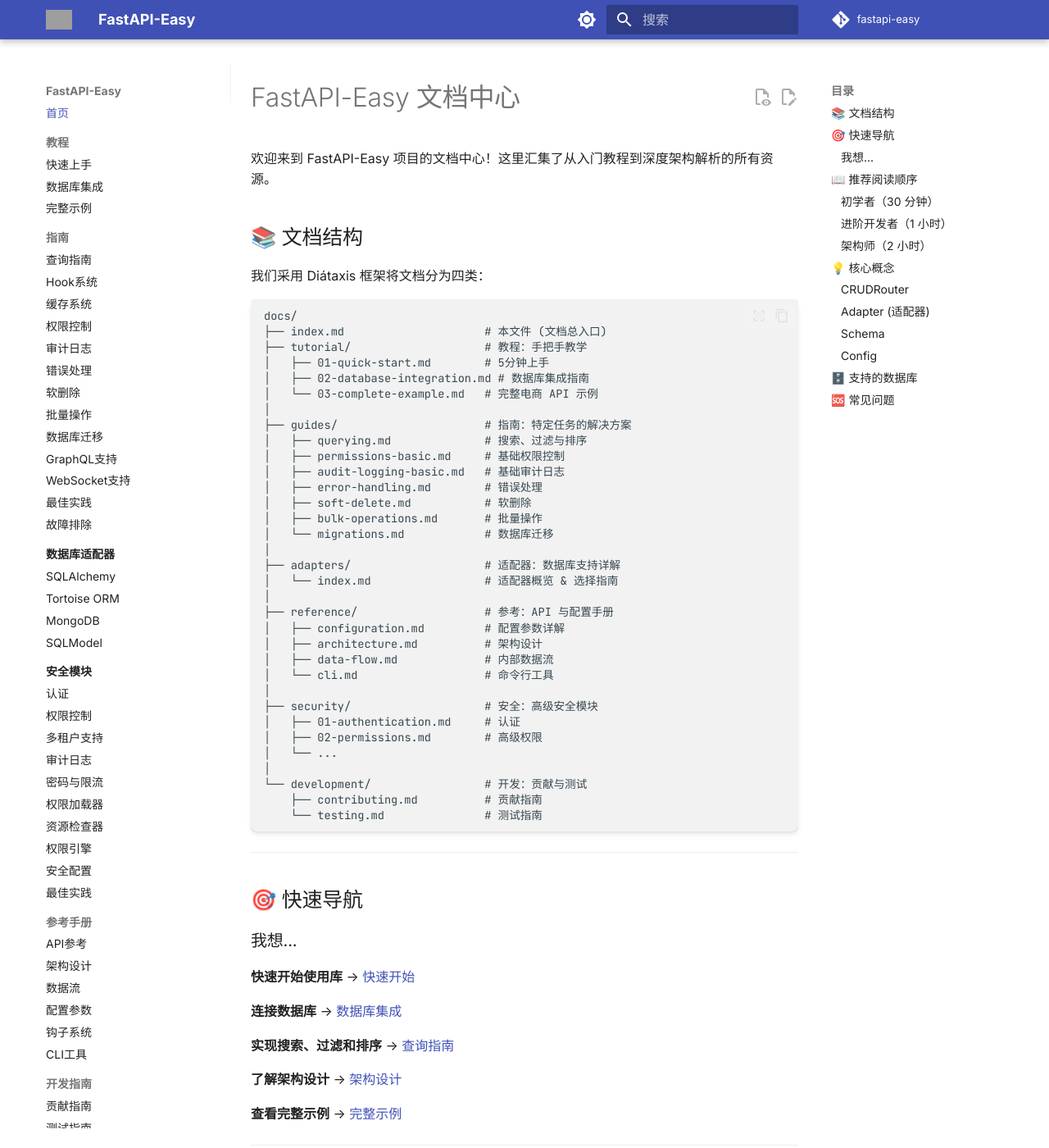
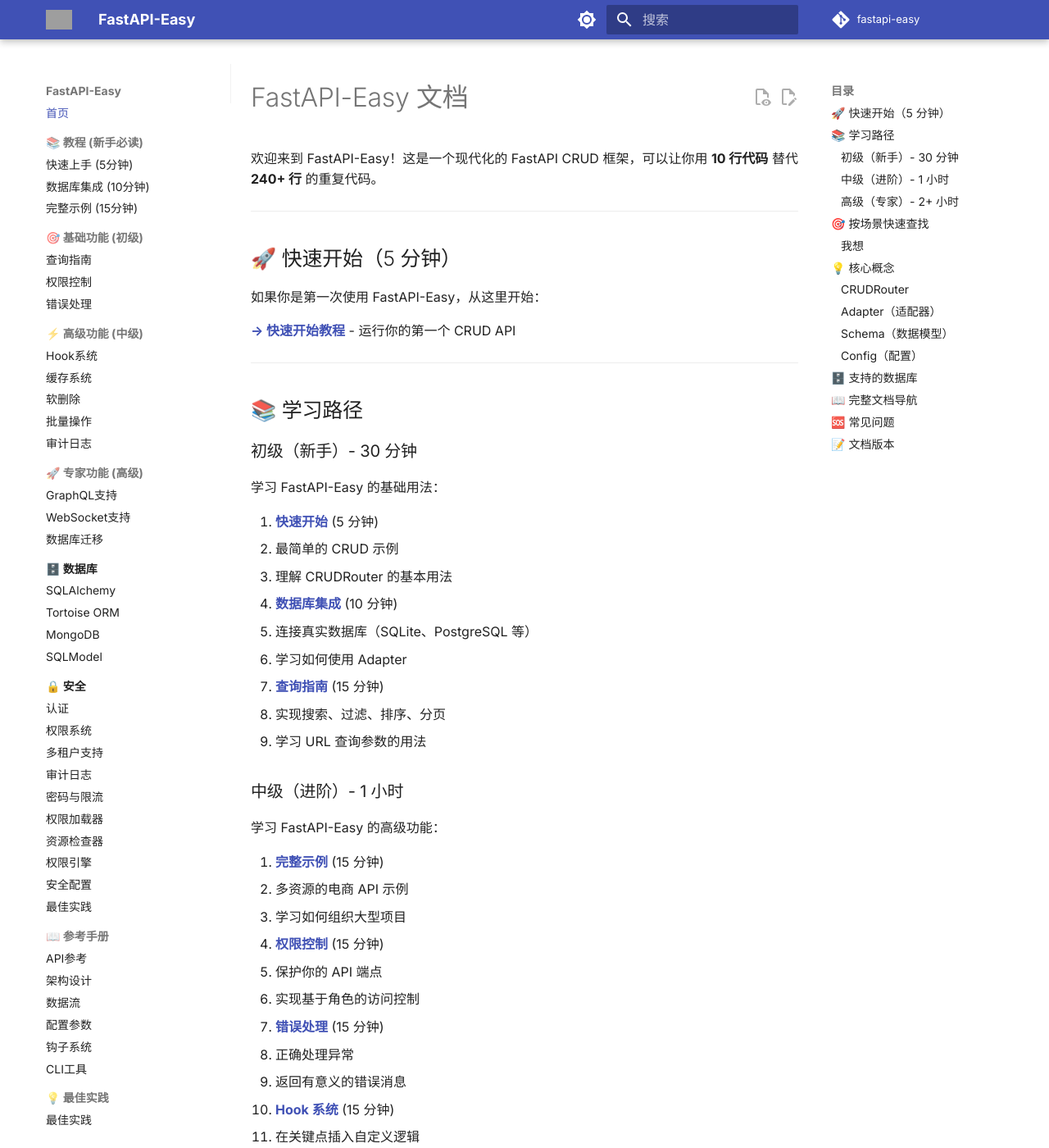
Before and after one commit to ardss/fastapi-easy, an MkDocs documentation site: the page built from docs/index.md, in a window 1280 px wide and 1400 px high. Shown: the whole window at 82% size. Built offline with MkDocs 1.6.1 and Material for MkDocs 9.7.7, drawn with Linux system fonts in a browser that asks for light colours; comment, search, counter and statistics services are not loaded; some of the changed text lies outside the part shown; grey boxes are pictures that could not be loaded.

Commit message:
docs: 简化文档结构，改进学习路径
改进内容:

1. 删除多余的 docs/README.md
   - 与 index.md 重复，造成维护负担
   - 统一使用 index.md 作为文档入口

2. 改进 docs/index.md
   - 添加清晰的学习路径 (初级/中级/高级)
   - 按场景快速查找功能
   - 核心概念解释
   - 支持的数据库表格

3. 重新组织 mkdocs.yml 导航
   - 按学习难度分类 (新手/初级/中级/高级)
   - 添加时间估计 (5分钟/10分钟等)
   - 添加 emoji 图标便于识别
   - 逻辑更清晰，用户不再困惑

新的导航结构:
-  教程 (新手必读) - 3 个教程
-  基础功能 (初级) - 3 个指南
-  高级功能 (中级) - 5 个指南
-  专家功能 (高级) - 3 个指南
-  数据库 - 5 个适配器
-  安全 - 11 个安全模块
-  参考手册 - 6 个参考文档
-  最佳实践 - 2 个指南
-  贡献 - 2 个开发指南

这样用户可以:
1. 快速找到适合自己水平的文档
2. 理解学习路径和递进关系
3. 按场景快速查找需要的功能
4. 不再感到一头雾水

````diff
--- a/docs/index.md
+++ b/docs/index.md
@@ -1,124 +1,175 @@
-# FastAPI-Easy 文档中心
+# FastAPI-Easy 文档
 
-欢迎来到 FastAPI-Easy 项目的文档中心！这里汇集了从入门教程到深度架构解析的所有资源。
-
-## 📚 文档结构
-
-我们采用 Diátaxis 框架将文档分为四类：
-
-```text
-docs/
-├── index.md                     # 本文件 (文档总入口)
-├── tutorial/                    # 教程：手把手教学
-│   ├── 01-quick-start.md        # 5分钟上手
-│   ├── 02-database-integration.md # 数据库集成指南
-│   └── 03-complete-example.md   # 完整电商 API 示例
-│
-├── guides/                      # 指南：特定任务的解决方案
-│   ├── querying.md              # 搜索、过滤与排序
-│   ├── permissions-basic.md     # 基础权限控制
-│   ├── audit-logging-basic.md   # 基础审计日志
-│   ├── error-handling.md        # 错误处理
-│   ├── soft-delete.md           # 软删除
-│   ├── bulk-operations.md       # 批量操作
-│   └── migrations.md            # 数据库迁移
-│
-├── adapters/                    # 适配器：数据库支持详解
-│   └── index.md                 # 适配器概览 & 选择指南
-│
-├── reference/                   # 参考：API 与配置手册
-│   ├── configuration.md         # 配置参数详解
-│   ├── architecture.md          # 架构设计
-│   ├── data-flow.md             # 内部数据流
-│   └── cli.md                   # 命令行工具
-│
-├── security/                    # 安全：高级安全模块
-│   ├── 01-authentication.md     # 认证
-│   ├── 02-permissions.md        # 高级权限
-│   └── ...
-│
-└── development/                 # 开发：贡献与测试
-    ├── contributing.md          # 贡献指南
-    └── testing.md               # 测试指南
-```
+欢迎来到 FastAPI-Easy！这是一个现代化的 FastAPI CRUD 框架，可以让你用 **10 行代码** 替代 **240+ 行** 的重复代码。
 
 ---
 
-## 🎯 快速导航
+## 🚀 快速开始（5 分钟）
 
-### 我想...
+如果你是第一次使用 FastAPI-Easy，从这里开始：
 
-**快速开始使用库**
+**[→ 快速开始教程](tutorial/01-quick-start.md)** - 运行你的第一个 CRUD API
+
+---
+
+## 📚 学习路径
+
+### 初级（新手）- 30 分钟
+
+学习 FastAPI-Easy 的基础用法：
+
+1. **[快速开始](tutorial/01-quick-start.md)** (5 分钟)
+   - 最简单的 CRUD 示例
+   - 理解 CRUDRouter 的基本用法
+
+2. **[数据库集成](tutorial/02-database-integration.md)** (10 分钟)
+   - 连接真实数据库（SQLite、PostgreSQL 等）
+   - 学习如何使用 Adapter
+
+3. **[查询指南](guides/querying.md)** (15 分钟)
+   - 实现搜索、过滤、排序、分页
+   - 学习 URL 查询参数的用法
+
+### 中级（进阶）- 1 小时
+
+学习 FastAPI-Easy 的高级功能：
+
+1. **[完整示例](tutorial/03-complete-example.md)** (15 分钟)
+   - 多资源的电商 API 示例
+   - 学习如何组织大型项目
+
+2. **[权限控制](guides/permissions-basic.md)** (15 分钟)
+   - 保护你的 API 端点
+   - 实现基于角色的访问控制
+
+3. **[错误处理](guides/error-handling.md)** (15 分钟)
+   - 正确处理异常
+   - 返回有意义的错误消息
+
+4. **[Hook 系统](guides/hooks-advanced.md)** (15 分钟)
+   - 在关键点插入自定义逻辑
+   - 实现业务规则验证
+
+### 高级（专家）- 2+ 小时
+
+深入理解 FastAPI-Easy 的架构和高级特性：
+
+1. **[架构设计](reference/architecture.md)** (30 分钟)
+   - 理解系统的整体设计
+   - 了解各个模块的职责
+
+2. **[缓存系统](guides/caching.md)** (20 分钟)
+   - 多层缓存优化性能
+   - 缓存失效管理
+
+3. **[数据库迁移](guides/migrations.md)** (20 分钟)
+   - 自动检测 Schema 变更
+   - 安全地应用数据库迁移
+
+4. **[GraphQL 支持](guides/graphql-integration.md)** (15 分钟)
+   - 使用 GraphQL 查询 API
+   - 与 REST 共存
+
+5. **[WebSocket 支持](guides/websocket-integration.md)** (15 分钟)
+   - 实时推送数据更新
+   - 双向通信
+
+---
+
+## 🎯 按场景快速查找
+
+### 我想
+
+**快速开始使用**
 → [快速开始](tutorial/01-quick-start.md)
 
 **连接数据库**
 → [数据库集成](tutorial/02-database-integration.md)
 
-**实现搜索、过滤和排序**
+**实现搜索和过滤**
 → [查询指南](guides/querying.md)
 
-**了解架构设计**
-→ [架构设计](reference/architecture.md)
+**保护 API**
+→ [权限控制](guides/permissions-basic.md)
+
+**添加自定义逻辑**
+→ [Hook 系统](guides/hooks-advanced.md)
+
+**优化性能**
+→ [缓存系统](guides/caching.md)
+
+**处理错误**
+→ [错误处理](guides/error-handling.md)
 
 **查看完整示例**
 → [完整示例](tutorial/03-complete-example.md)
 
----
-
-## 📖 推荐阅读顺序
-
-### 初学者（30 分钟）
-1. [快速开始](tutorial/01-quick-start.md)
-2. [数据库集成](tutorial/02-database-integration.md)
-3. [查询指南](guides/querying.md)
-
-### 进阶开发者（1 小时）
-1. [完整示例](tutorial/03-complete-example.md)
-2. [基础权限控制](guides/permissions-basic.md)
-3. [错误处理](guides/error-handling.md)
-
-### 架构师（2 小时）
-1. [架构设计](reference/architecture.md)
-2. [数据流解析](reference/data-flow.md)
-3. [配置详解](reference/configuration.md)
+**理解架构**
+→ [架构设计](reference/architecture.md)
 
 ---
 
 ## 💡 核心概念
 
 ### CRUDRouter
-自动生成 CRUD 路由的核心类。
 
-### Adapter (适配器)
-数据库适配层，负责连接具体的 ORM（如 SQLAlchemy, Tortoise）。
-*注意：旧文档中可能称为 Backend，现已统一为 Adapter。*
+自动生成 CRUD 路由的核心类。一行代码自动生成 6 个标准 API 端点。
 
-### Schema
+### Adapter（适配器）
+
+数据库适配层，负责连接具体的 ORM（如 SQLAlchemy、Tortoise、MongoDB 等）。
+
+### Schema（数据模型）
+
 Pydantic 数据模型，定义 API 的请求和响应格式。
 
-### Config
-`CRUDConfig` 对象，用于集中管理路由的行为配置。
+### Config（配置）
+
+`CRUDConfig` 对象，用于集中管理路由的行为配置（启用/禁用功能、字段配置等）。
 
 ---
 
 ## 🗄️ 支持的数据库
 
-| ORM | 数据库 | 类型 |
-|-----|--------|------|
-| **SQLAlchemy** | PostgreSQL、MySQL、SQLite、Oracle、SQL Server | 异步 |
-| **Tortoise** | PostgreSQL、MySQL、SQLite | 异步 |
-| **MongoDB** | MongoDB (Motor) | 异步 |
-| **SQLModel** | PostgreSQL、MySQL、SQLite、Oracle | 异步 |
+| ORM | 数据库 | 异步支持 |
+|-----|--------|--------|
+| **SQLAlchemy** | PostgreSQL、MySQL、SQLite、Oracle、SQL Server | ✅ |
+| **Tortoise ORM** | PostgreSQL、MySQL、SQLite | ✅ |
+| **MongoDB** | MongoDB (Motor) | ✅ |
+| **SQLModel** | PostgreSQL、MySQL、SQLite、Oracle | ✅ |
+
+详见 [数据库适配器](adapters/index.md)
+
+---
+
+## 📖 完整文档导航
+
+- **[教程](tutorial/)** - 手把手教学（3 个教程）
+- **[指南](guides/)** - 特定功能的详细说明（13 个指南）
+- **[数据库适配器](adapters/)** - 选择和配置数据库
+- **[参考手册](reference/)** - API 文档、配置、架构
+- **[安全模块](security/)** - 认证、权限、审计
+- **[开发指南](development/)** - 贡献、测试
 
 ---
 
 ## 🆘 常见问题
 
 **Q: 支持哪些数据库？**
-A: 支持 SQLite、PostgreSQL、MySQL、MongoDB 等。详见 [适配器概览](adapters/index.md)
+A: SQLite、PostgreSQL、MySQL、MongoDB 等。详见 [数据库适配器](adapters/index.md)
 
-**Q: 如何使用搜索功能？**
+**Q: 如何实现搜索和过滤？**
 A: 详见 [查询指南](guides/querying.md)
 
 **Q: 有完整的项目示例吗？**
 A: 有，详见 [完整示例](tutorial/03-complete-example.md)
+
+**Q: 如何保护 API？**
+A: 详见 [权限控制](guides/permissions-basic.md)
+
+---
+
+## 📝 文档版本
+
+当前版本: **0.1.4**
+最后更新: **2025-12-03**
--- a/mkdocs.yml
+++ b/mkdocs.yml
@@ -143,34 +143,40 @@
 
 nav:
   - 首页: index.md
-  - 教程:
-    - 快速上手: tutorial/01-quick-start.md
-    - 数据库集成: tutorial/02-database-integration.md
-    - 完整示例: tutorial/03-complete-example.md
-  - 指南:
+
+  - 📚 教程 (新手必读):
+    - 快速上手 (5分钟): tutorial/01-quick-start.md
+    - 数据库集成 (10分钟): tutorial/02-database-integration.md
+    - 完整示例 (15分钟): tutorial/03-complete-example.md
+
+  - 🎯 基础功能 (初级):
     - 查询指南: guides/querying.md
+    - 权限控制: guides/permissions-basic.md
+    - 错误处理: guides/error-handling.md
+
+  - ⚡ 高级功能 (中级):
     - Hook系统: guides/hooks-advanced.md
     - 缓存系统: guides/caching.md
-    - 权限控制: guides/permissions-basic.md
-    - 审计日志: guides/audit-logging-basic.md
-    - 错误处理: guides/error-handling.md
     - 软删除: guides/soft-delete.md
     - 批量操作: guides/bulk-operations.md
-    - 数据库迁移: guides/migrations.md
+    - 审计日志: guides/audit-logging-basic.md
+
+  - 🚀 专家功能 (高级):
     - GraphQL支持: guides/graphql-integration.md
     - WebSocket支持: guides/websocket-integration.md
-    - 最佳实践: guides/best-practices.md
-    - 故障排除: guides/troubleshooting.md
-  - 数据库适配器:
-    - 概览: adapters/index.md
+    - 数据库迁移: guides/migrations.md
+
+  - 🗄️ 数据库:
+    - 适配器概览: adapters/index.md
     - SQLAlchemy: adapters/sqlalchemy.md
     - Tortoise ORM: adapters/tortoise.md
     - MongoDB: adapters/mongodb.md
     - SQLModel: adapters/sqlmodel.md
-  - 安全模块:
-    - 概览: security/index.md
+
+  - 🔒 安全:
+    - 安全概览: security/index.md
     - 认证: security/authentication.md
-    - 权限控制: security/permissions.md
+    - 权限系统: security/permissions.md
     - 多租户支持: security/multi-tenancy.md
     - 审计日志: security/audit-logging.md
     - 密码与限流: security/password-rate-limit.md
@@ -179,13 +185,19 @@
     - 权限引擎: security/permission-engine.md
     - 安全配置: security/security-config.md
     - 最佳实践: security/security-best-practices.md
-  - 参考手册:
+
+  - 📖 参考手册:
     - API参考: reference/api.md
     - 架构设计: reference/architecture.md
     - 数据流: reference/data-flow.md
     - 配置参数: reference/configuration.md
     - 钩子系统: reference/hooks.md
     - CLI工具: reference/cli.md
-  - 开发指南:
+
+  - 💡 最佳实践:
+    - 最佳实践: guides/best-practices.md
+    - 故障排除: guides/troubleshooting.md
+
+  - 🤝 贡献:
     - 贡献指南: development/contributing.md
     - 测试指南: development/testing.md
````
Also changed, not shown: docs/README.md (deleted, +0 -108 lines).
